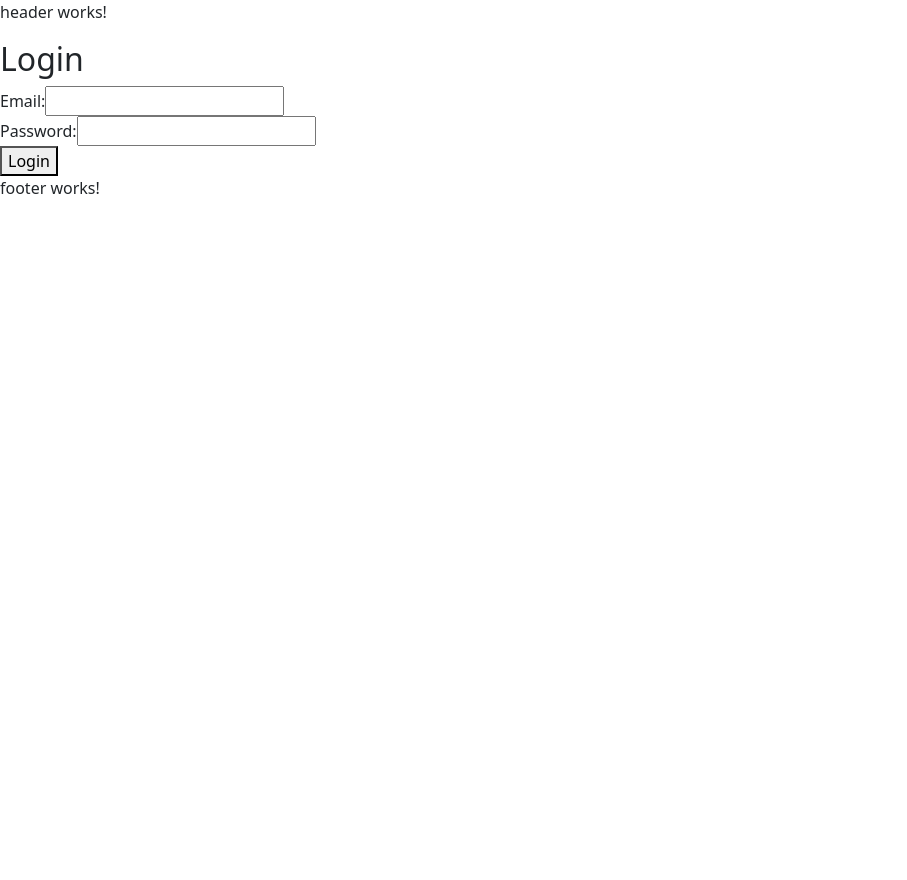
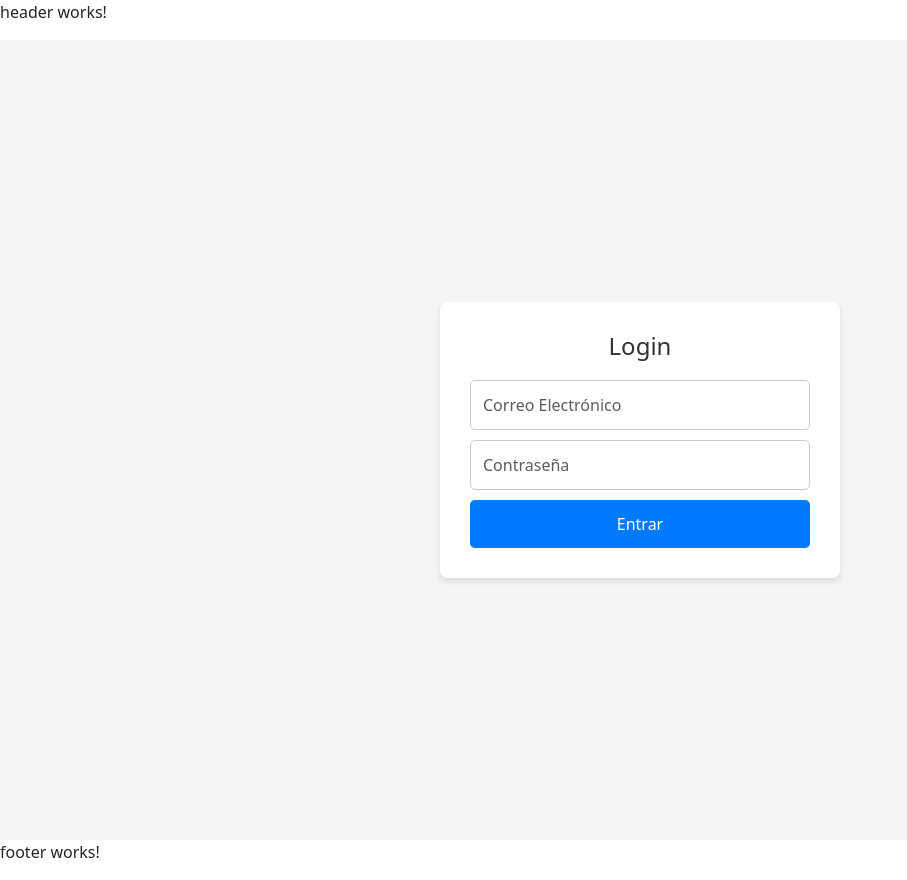
Before and after one commit to SocialRaccon/FrontEndSide, an Angular app: page /login in a window 1280 px wide. Shown: the whole page, without its empty margins (0-907 px from the left). Before the commit the page ends 800 px from the top, so only its background shows below. Built offline with nearby package versions, Linux system fonts and the light colour scheme.

Commit message:
Creación de login

```diff
--- a/package.json
+++ b/package.json
@@ -21,6 +21,7 @@
     "@popperjs/core": "^2.11.8",
     "apollo-angular": "^8.0.0",
     "bootstrap": "^5.3.3",
+    "ngx-toastr": "^19.0.0",
     "rxjs": "~7.8.0",
     "tslib": "^2.3.0",
     "zone.js": "~0.14.3"
--- a/src/app/app-routing.module.ts
+++ b/src/app/app-routing.module.ts
@@ -1,6 +1,7 @@
 import { NgModule } from '@angular/core';
 import { RouterModule, Routes } from '@angular/router';
 import { authGuard } from './core/guards/auth.guard';
+import { LoginComponent } from './auth/login/login.component';
 
 const routes: Routes = [
   //{ path: '', redirectTo: '/auth/login', pathMatch: 'full' },
@@ -11,7 +12,9 @@ const routes: Routes = [
   {
     path: 'feed', loadChildren: () => import('./features/feed/feed.module')
       .then(m => m.FeedModule)//, canActivate: [authGuard]
-  }
+  },
+  { path: 'login', component: LoginComponent },
+  { path: '', redirectTo: '/login', pathMatch: 'full' }
 ];
 
 @NgModule({
--- a/src/app/app.module.ts
+++ b/src/app/app.module.ts
@@ -12,19 +12,26 @@ import { AuthModule } from './features/auth/auth.module';
 import { FeaturesModule } from './features/features.module';
 import {AuthInterceptor} from "./core/interceptors/auth.interceptor";
 
+import { LoginComponent } from './auth/login/login.component';
+import { ReactiveFormsModule } from '@angular/forms';
+import { ToastrModule } from 'ngx-toastr';
+
 @NgModule({
   declarations: [
-    AppComponent
+    AppComponent,
+    LoginComponent
   ],
   imports: [
     BrowserModule,
     AppRoutingModule,
-    HttpClientModule, // Add HttpClientModule here
+    HttpClientModule,
+    ReactiveFormsModule,// Add HttpClientModule here
     LayoutModule,
     SharedModule,
     AuthModule,
     CoreModule,
-    FeaturesModule
+    FeaturesModule,
+    ToastrModule.forRoot()
   ],
   /*providers: [
     {
--- /dev/null
+++ b/src/app/auth/login/login.component.css
@@ -0,0 +1,66 @@
+/* Centering the login form */
+.login-container {
+  display: flex;
+  justify-content: center;
+  align-items: center;
+  height: 100vh;
+  background: #f5f5f5;
+}
+
+/* The form styling */
+.login-form {
+  background: #fff;
+  padding: 30px;
+  border-radius: 8px;
+  box-shadow: 0 4px 6px rgba(0, 0, 0, 0.1);
+  width: 100%;
+  max-width: 400px;
+}
+
+/* Title of the login form */
+.login-form h2 {
+  text-align: center;
+  font-size: 24px;
+  margin-bottom: 20px;
+  color: #333;
+}
+
+/* Form input fields styling */
+.login-form .form-control {
+  width: 100%;
+  padding: 12px;
+  margin: 10px 0;
+  border-radius: 5px;
+  border: 1px solid #ccc;
+  font-size: 16px;
+}
+
+/* Styling for invalid inputs */
+.login-form .form-control.is-invalid {
+  border-color: red;
+}
+
+/* Styling for the invalid feedback */
+.invalid-feedback {
+  color: red;
+  font-size: 14px;
+  margin-top: 5px;
+}
+
+/* Submit button styling */
+.login-form .btn-submit {
+  width: 100%;
+  padding: 12px;
+  background-color: #007bff;
+  color: white;
+  border: none;
+  border-radius: 5px;
+  font-size: 16px;
+  cursor: pointer;
+  transition: background-color 0.3s ease;
+}
+
+/* Submit button hover effect */
+.login-form .btn-submit:hover {
+  background-color: #0056b3;
+}
--- /dev/null
+++ b/src/app/auth/login/login.component.html
@@ -0,0 +1,42 @@
+<div class="login-container">
+  <form [formGroup]="loginForm" (ngSubmit)="onSubmit()" class="login-form">
+
+    <!-- Title -->
+    <h2>Login</h2>
+
+    <!-- Email Input -->
+    <div class="form-group">
+      <input
+        type="email"
+        formControlName="email"
+        class="form-control"
+        [ngClass]="{ 'is-invalid': email?.touched && email?.invalid }"
+        placeholder="Correo Electrónico" />
+
+      <div *ngIf="email?.touched && email?.invalid" class="invalid-feedback">
+        <div *ngIf="email?.errors?.['required']">El correo electrónico es obligatorio.</div>
+        <div *ngIf="email?.errors?.['email']">Ingrese un correo electrónico válido.</div>
+      </div>
+    </div>
+
+    <!-- Password Input -->
+    <div class="form-group">
+      <input
+        type="password"
+        formControlName="password"
+        class="form-control"
+        [ngClass]="{ 'is-invalid': password?.touched && password?.invalid }"
+        placeholder="Contraseña" />
+
+      <div *ngIf="password?.touched && password?.invalid" class="invalid-feedback">
+        <div *ngIf="password?.errors?.['required']">La contraseña es obligatoria.</div>
+      </div>
+    </div>
+
+    <!-- Submit Button -->
+    <div class="form-group">
+      <button type="submit" [disabled]="loginForm.invalid" class="btn-submit">Entrar</button>
+    </div>
+
+  </form>
+</div>
--- /dev/null
+++ b/src/app/auth/login/login.component.ts
@@ -0,0 +1,36 @@
+import { Component, OnInit } from '@angular/core';
+import { FormGroup, FormBuilder, Validators } from '@angular/forms';
+
+@Component({
+  selector: 'app-login',
+  templateUrl: './login.component.html',
+  styleUrls: ['./login.component.css']
+})
+export class LoginComponent implements OnInit {
+  loginForm: FormGroup;
+
+  constructor(private fb: FormBuilder) {
+    this.loginForm = this.fb.group({
+      email: ['', [Validators.required, Validators.email]],
+      password: ['', [Validators.required]]
+    });
+  }
+
+  ngOnInit(): void {}
+
+  get email() {
+    return this.loginForm.get('email');
+  }
+
+  get password() {
+    return this.loginForm.get('password');
+  }
+
+  onSubmit(): void {
+    if (this.loginForm.valid) {
+      console.log('Form Submitted', this.loginForm.value);
+    } else {
+      console.log('Form is invalid');
+    }
+  }
+}
--- a/tsconfig.json
+++ b/tsconfig.json
@@ -21,7 +21,11 @@
     "lib": [
       "ES2022",
       "dom"
-    ]
+    ],
+    "baseUrl": "src", // Agregado para manejar rutas más sencillas
+    "paths": {
+      "@core/*": ["app/core/*"] // Alias para acceder a la carpeta 'core'
+    }
   },
   "angularCompilerOptions": {
     "enableI18nLegacyMessageIdFormat": false,
```
Also changed, not shown: src/app/shared/models/user.ts (+10 -10 lines), 2 other files (tests, documents, lock files or other folders).
